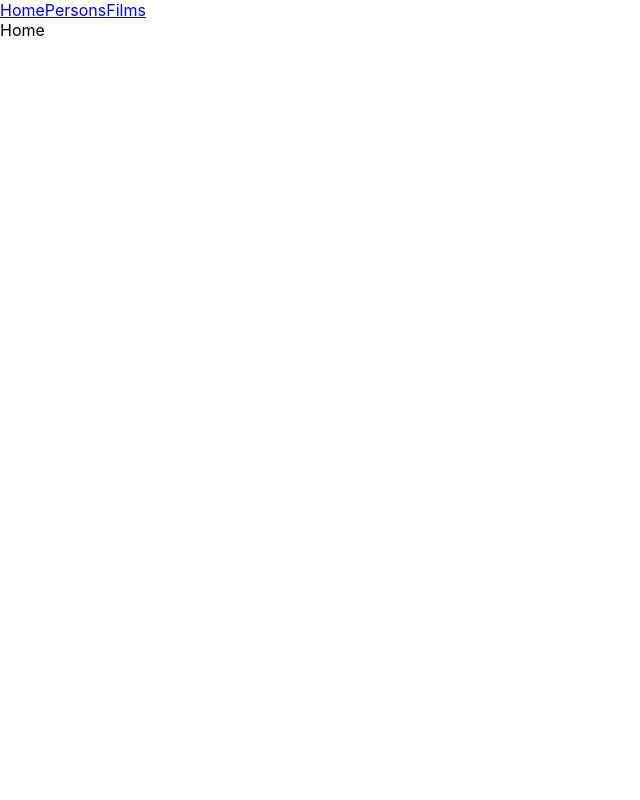
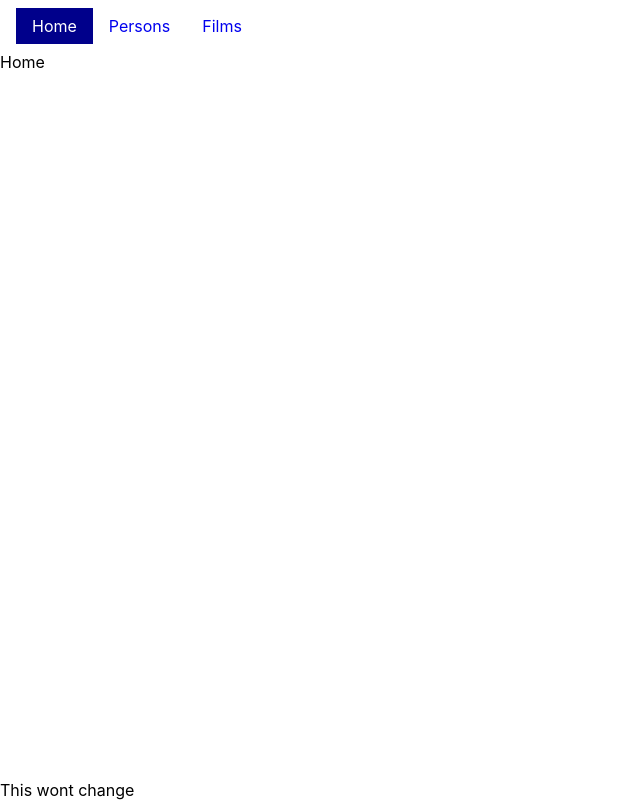
Before and after one commit to julioarhernandez/starwars, a React (Create React App) app: page / in a window 1280 px wide. Shown: the whole page, without its empty margins (0-640 px from the left). Built offline with nearby package versions, Linux system fonts and the light colour scheme.

Commit message:
Footer and header

```diff
--- a/src/App.js
+++ b/src/App.js
@@ -1,17 +1,20 @@
 import React from 'react';
-import {BrowserRouter as Router, Link, Switch, Route} from 'react-router-dom';
+import {BrowserRouter as Router, Switch, Route} from 'react-router-dom';
 
 import './App.scss';
 import People from "./pages/People";
 import Home from "./pages/Home";
 import Films from "./pages/Films";
+import Navigation from "./components/Navlinks/Navigation";
+import Footer from "./components/Footer/Footer";
 
 function App() {
   return (
    <Router>
-     <Link to="/">Home</Link>
-     <Link to={'/persons/'}>Persons</Link>
-     <Link to={'/films/'}>Films</Link>
+       <div className="header">
+            <Navigation />
+       </div>
+       <div className="body">
          <Switch>
            <Route path={"/persons/"}>
              <People/>
@@ -23,6 +26,10 @@ function App() {
              <Home/>
            </Route>
          </Switch>
+       </div>
+       <div className="footer">
+        <Footer/>
+       </div>
    </Router>
   );
 }
--- a/src/App.scss
+++ b/src/App.scss
@@ -7,3 +7,18 @@ $white: #ffffff;
 $white-light: rgba(var($white), 0.8);
 $white-lighter: rgba(var($white), 0.6);
 $white-lightest: rgba(var($white), 0.4);
+
+#root{
+    display: flex;
+    flex-direction: column;
+    height: 100vh;
+}
+.header{
+    position: sticky;
+    background-color: $white;
+    padding: 1rem;
+    top: 0;
+}
+.body{
+    flex: 1;
+}
--- /dev/null
+++ b/src/components/Footer/Footer.js
@@ -0,0 +1,11 @@
+import React from 'react';
+
+const Footer = (props) => {
+    return (
+        <div>
+            This wont change
+        </div>
+    );
+}
+
+export default Footer;
--- /dev/null
+++ b/src/components/Navlinks/Navigation.js
@@ -0,0 +1,15 @@
+import React from 'react';
+import {NavLink} from "react-router-dom";
+import './Navigation.scss';
+
+const Navigation = (props) => {
+    return (
+        <>
+            <NavLink exact activeClassName="active" to="/">Home</NavLink>
+            <NavLink activeClassName="active" to={'/persons/'}>Persons</NavLink>
+            <NavLink activeClassName="active" to={'/films/'}>Films</NavLink>
+        </>
+    );
+}
+
+export default Navigation;
--- /dev/null
+++ b/src/components/Navlinks/Navigation.scss
@@ -0,0 +1,8 @@
+a{
+    padding: 0.5rem 1rem;
+    text-decoration: none;
+    &.active{
+        color: white;
+        background-color: darkblue;
+    }
+}
```
Lines whose indentation alone changed are shown as unchanged.
